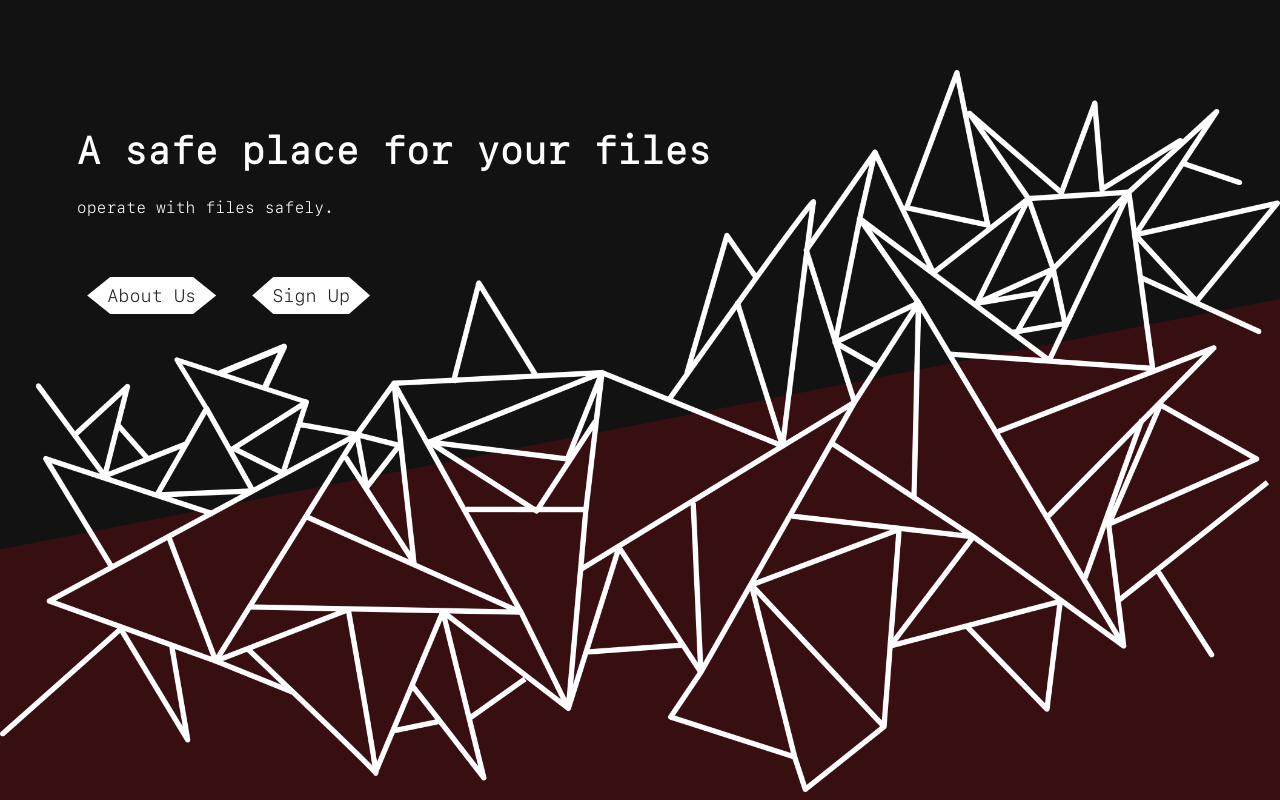
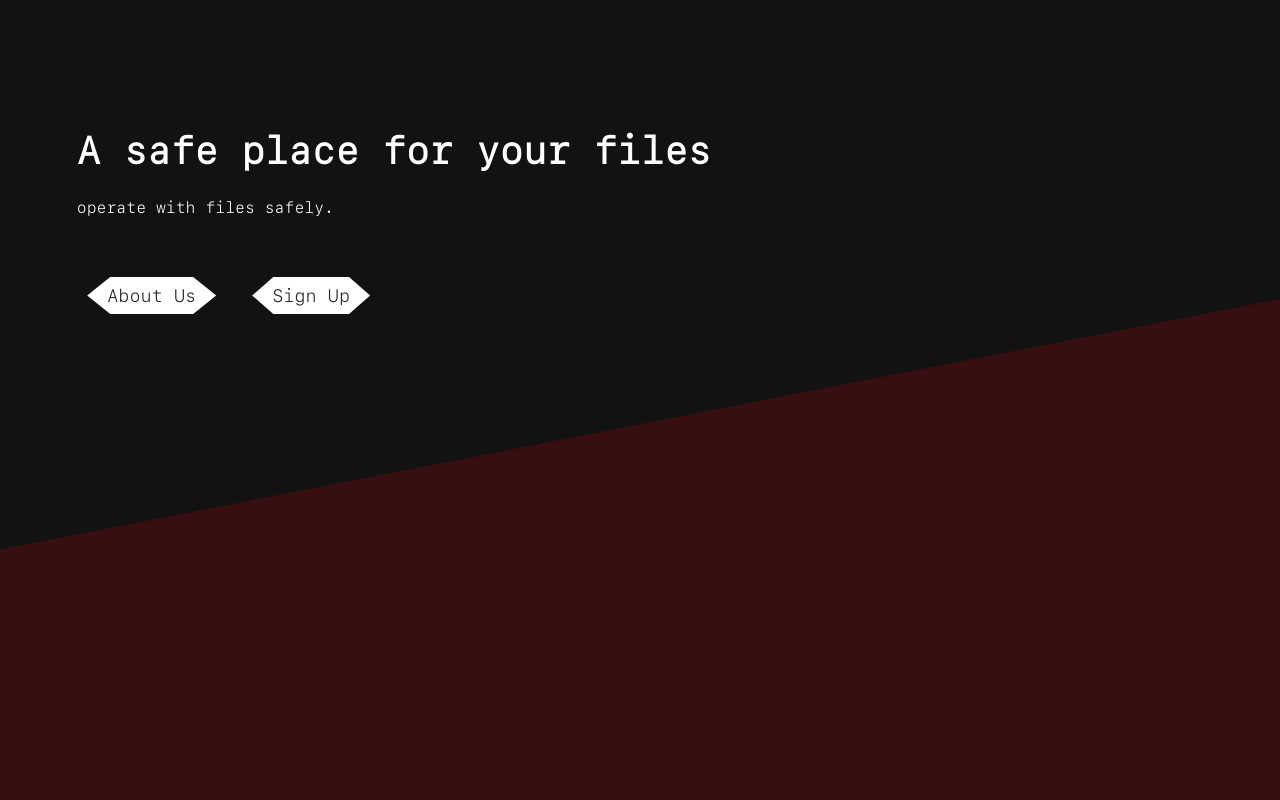
Before and after one commit to AnonymousGrizzly/Grizzly-Cave, a React (Create React App) app in the folder grizzlycave/: page / in a window 1280 px wide. Shown: the top 800 px of the page. Built offline with nearby package versions, Linux system fonts and the light colour scheme.

Commit message:
Update HeroSection.js
added a picture?

```diff
--- a/grizzlycave/src/components/HeroSection.js
+++ b/grizzlycave/src/components/HeroSection.js
@@ -16,7 +16,6 @@ export default function HeroSection() {
             </div>
 
             <div className="change-cntnr"></div>
-            <img src ={btwnsection} alt=""/>
         </div>
 
     )
```
